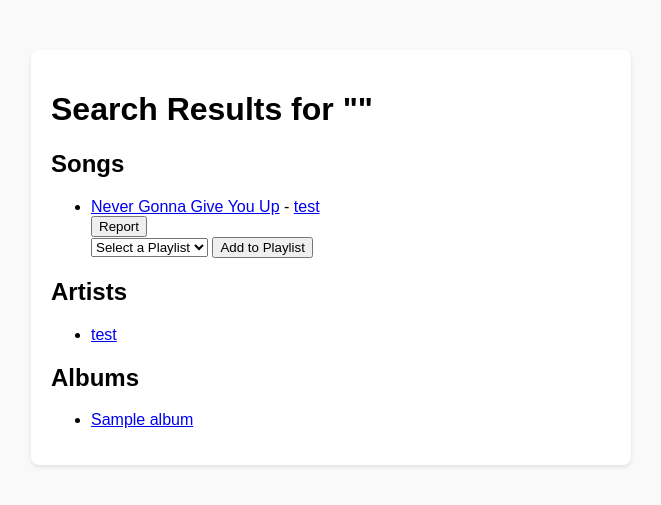
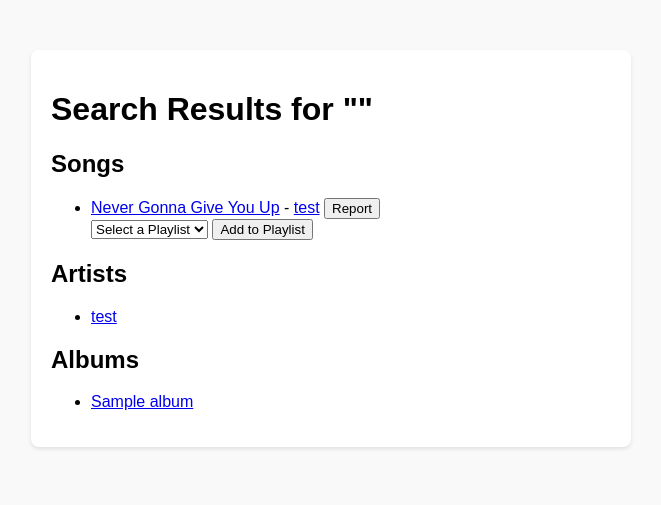
Before and after one commit to ssko7098/Harmonize, a Django app: page /search/ in a window 1280 px wide. Shown: the part 61-566 px from the top of the page, without its empty margins (309-970 px from the left). Run offline with Django 5.2, Linux system fonts and the light colour scheme; a user stored in the database is signed in; data comes from the database, SQL or seed files in the repository; tables that the repository leaves empty hold one stand-in row (values such as "Sample post"); parts of the project's set-up code (start-up, migrations or seed data) failed here and were passed over.

Commit message:
fixed some formatting issues in relation to the report button and its redirection

```diff
--- a/mysite/frontend/templates/users/search_results.html
+++ b/mysite/frontend/templates/users/search_results.html
@@ -11,13 +11,18 @@
     <ul>
         {% for single in singles %}
             <li>
-                <a href="#" onclick="playAudio('{{ single.mp3_file.url }}'); return false;">{{ single.title }}</a>
-                - <a href="{% url 'profile' single.user.username %}" class="nav-link">{{ single.user.username }}</a>
-
-                <form method="post" action="{% url 'report_song' single.pk %}">
-                    {% csrf_token %}
-                    <button type="submit" class="btn btn-warning">Report</button>
-                </form>
+                <div class="song-details">
+                    <span>
+                        <a href="#" onclick="playAudio('{{ single.mp3_file.url }}'); return false;">{{ single.title }}</a>
+                        - <a href="{% url 'profile' single.user.username %}" class="nav-link">{{ single.user.username }}</a>
+                    </span>
+                    <!-- Report Button -->
+                    <form method="post" action="{% url 'report_song' single.pk %}" style="display:inline;">
+                        {% csrf_token %}
+                        <input type="hidden" name="song_id" value="{{ single.pk }}">
+                        <button type="submit" class="btn-report">Report</button>
+                    </form>
+                </div>
 
                 <!-- Inline dropdown form to add to playlist -->
                 <form method="post" action="{% url 'add_to_playlist' %}">
--- a/mysite/music/views.py
+++ b/mysite/music/views.py
@@ -127,4 +127,8 @@
     song.report_count += 1
     song.save()
 
-    return redirect('search')
+    # Redirect back to search with the original query
+    query = request.session.get('last_search_query', '')
+    if query:
+        return redirect(f'/search/?query={query}')
+    return redirect('home')
```
